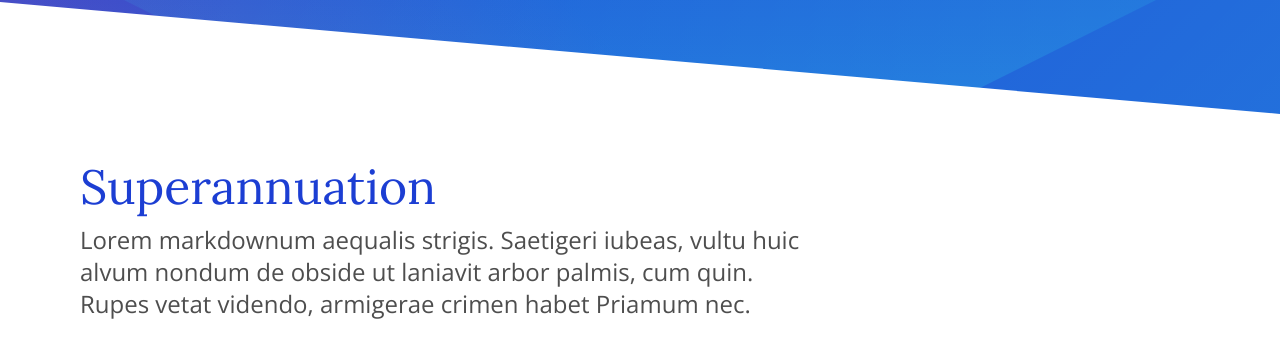
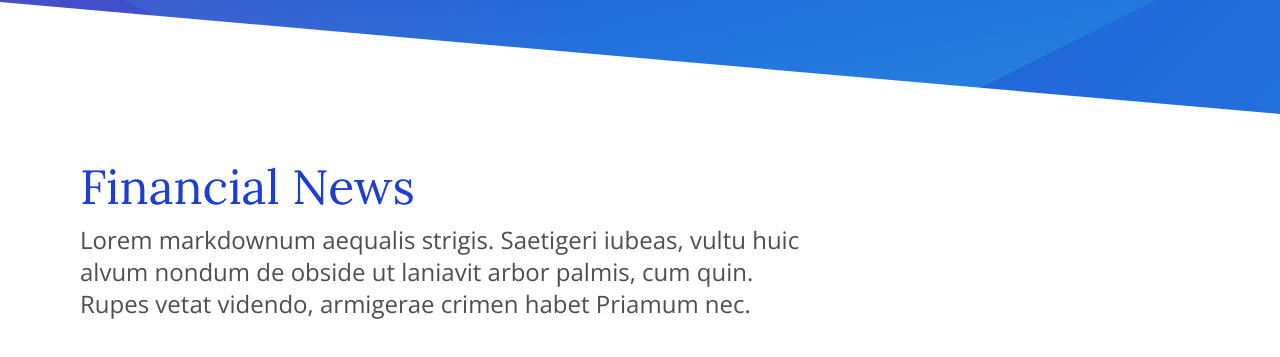
Before and after one commit to SRFAnalytics/srfanalytics.github.io, a Jekyll site: the page built from _services/superannuation.md, in a window 1280 px wide. Shown: the part 192-549 px from the top of the page. Built offline with Jekyll 4.4.1, drawn with Linux system fonts in a browser that asks for light colours.

Commit message:
Update superannuation.md

```diff
--- a/_services/superannuation.md
+++ b/_services/superannuation.md
@@ -1,5 +1,5 @@
 ---
-title: "Superannuation"
+title: "Financial News"
 image: "/services/default.png"
 ---
 
```
